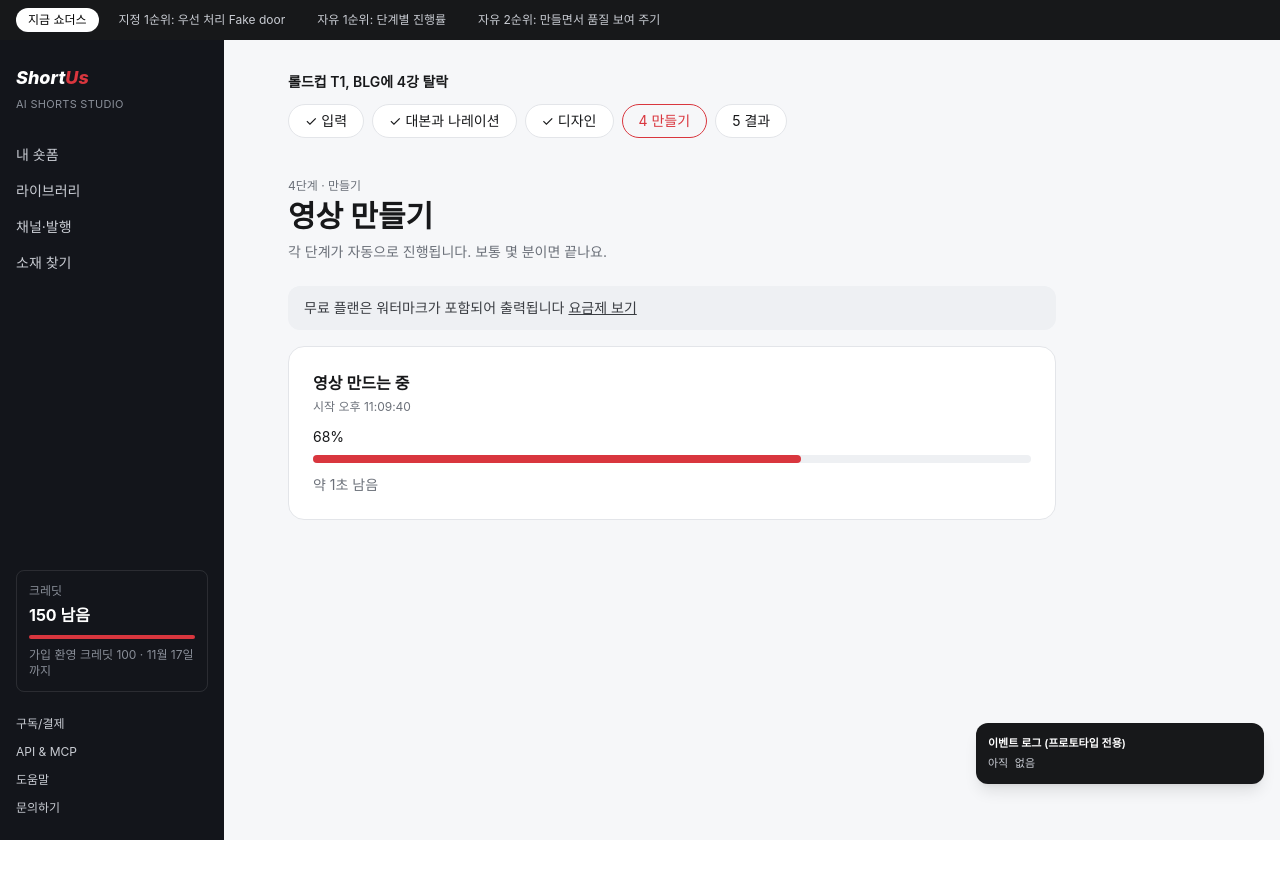
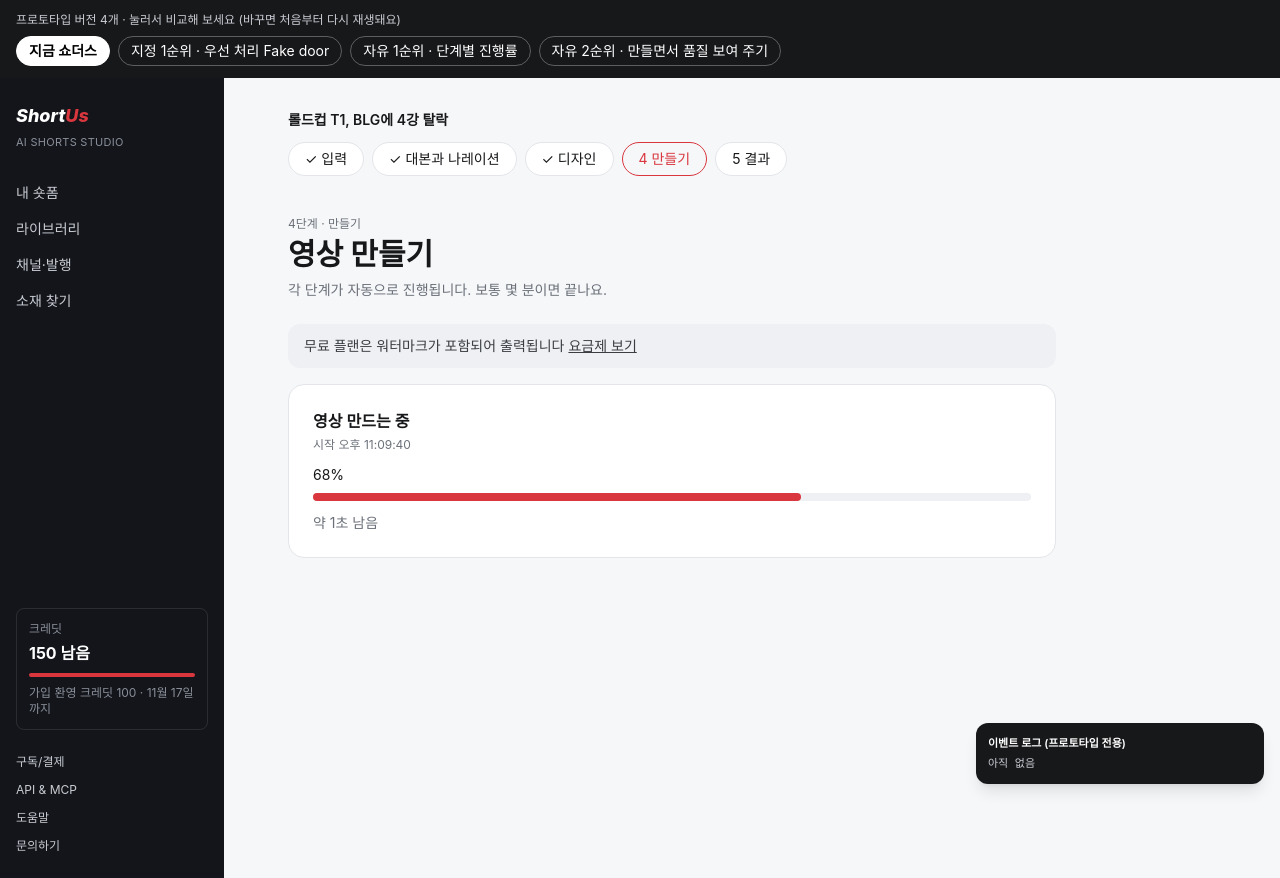
Before and after one commit to hjkim0905/fastview-assignment, a React (Vite) app in the folder prototype/: page / in a window 1280 px wide. Before the commit the page ends 840 px from the top, so only its background shows below. Built offline with nearby package versions, Linux system fonts and the light colour scheme.

Commit message:
feat(prototype): make the version switcher easier to notice

```diff
--- a/prototype/src/App.tsx
+++ b/prototype/src/App.tsx
@@ -9,9 +9,9 @@ import { useElapsed } from './lib/useElapsed'
 
 const VARIANTS = {
   before: '지금 쇼더스',
-  door: '지정 1순위: 우선 처리 Fake door',
-  progress: '자유 1순위: 단계별 진행률',
-  quality: '자유 2순위: 만들면서 품질 보여 주기',
+  door: '지정 1순위 · 우선 처리 Fake door',
+  progress: '자유 1순위 · 단계별 진행률',
+  quality: '자유 2순위 · 만들면서 품질 보여 주기',
 } as const
 type Variant = keyof typeof VARIANTS
 
@@ -22,12 +22,20 @@ function readVariant(): Variant {
 
 function VariantBar({ current }: { current: Variant }) {
   return (
-    <nav aria-label="버전 전환" className="sticky top-0 z-20 flex flex-wrap gap-2 bg-[#17181a] px-4 py-2 text-xs">
-      {(Object.keys(VARIANTS) as Variant[]).map((v) => (
-        <a key={v} href={`?v=${v}`} className={`rounded-full px-3 py-1 ${v === current ? 'bg-white text-black' : 'text-[#c9ccd3]'}`}>
-          {VARIANTS[v]}
-        </a>
-      ))}
+    <nav aria-label="프로토타입 버전" className="sticky top-0 z-20 bg-[#17181a] px-4 py-3">
+      <p className="text-xs text-[#c9ccd3]">프로토타입 버전 4개 · 눌러서 비교해 보세요 (바꾸면 처음부터 다시 재생돼요)</p>
+      <div className="mt-2 flex flex-wrap gap-2 text-sm">
+        {(Object.keys(VARIANTS) as Variant[]).map((v) => (
+          <a
+            key={v}
+            href={`?v=${v}`}
+            aria-current={v === current ? 'page' : undefined}
+            className={`rounded-full border px-3 py-1 ${v === current ? 'border-white bg-white font-semibold text-black' : 'border-white/30 text-white hover:border-white'}`}
+          >
+            {VARIANTS[v]}
+          </a>
+        ))}
+      </div>
     </nav>
   )
 }
```
